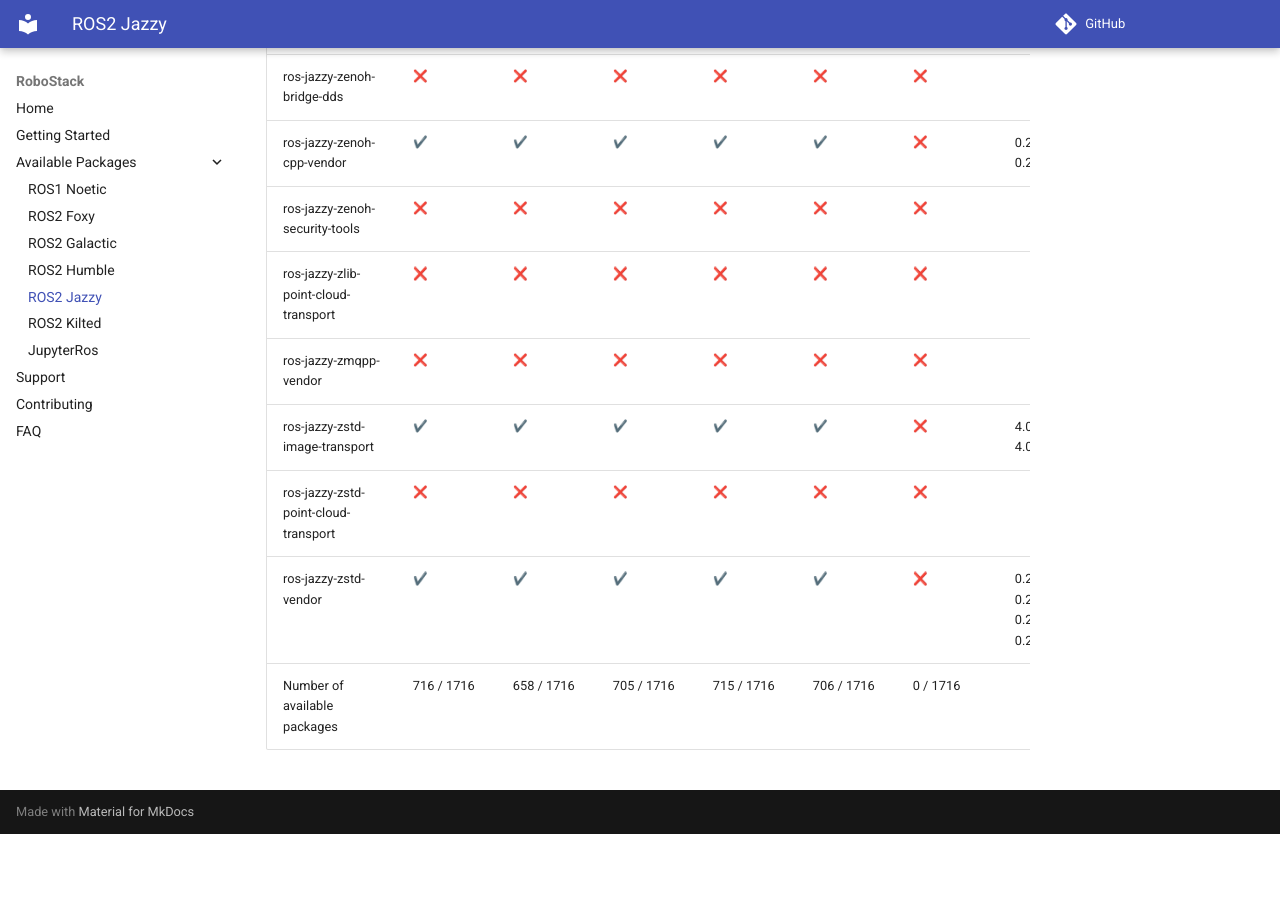
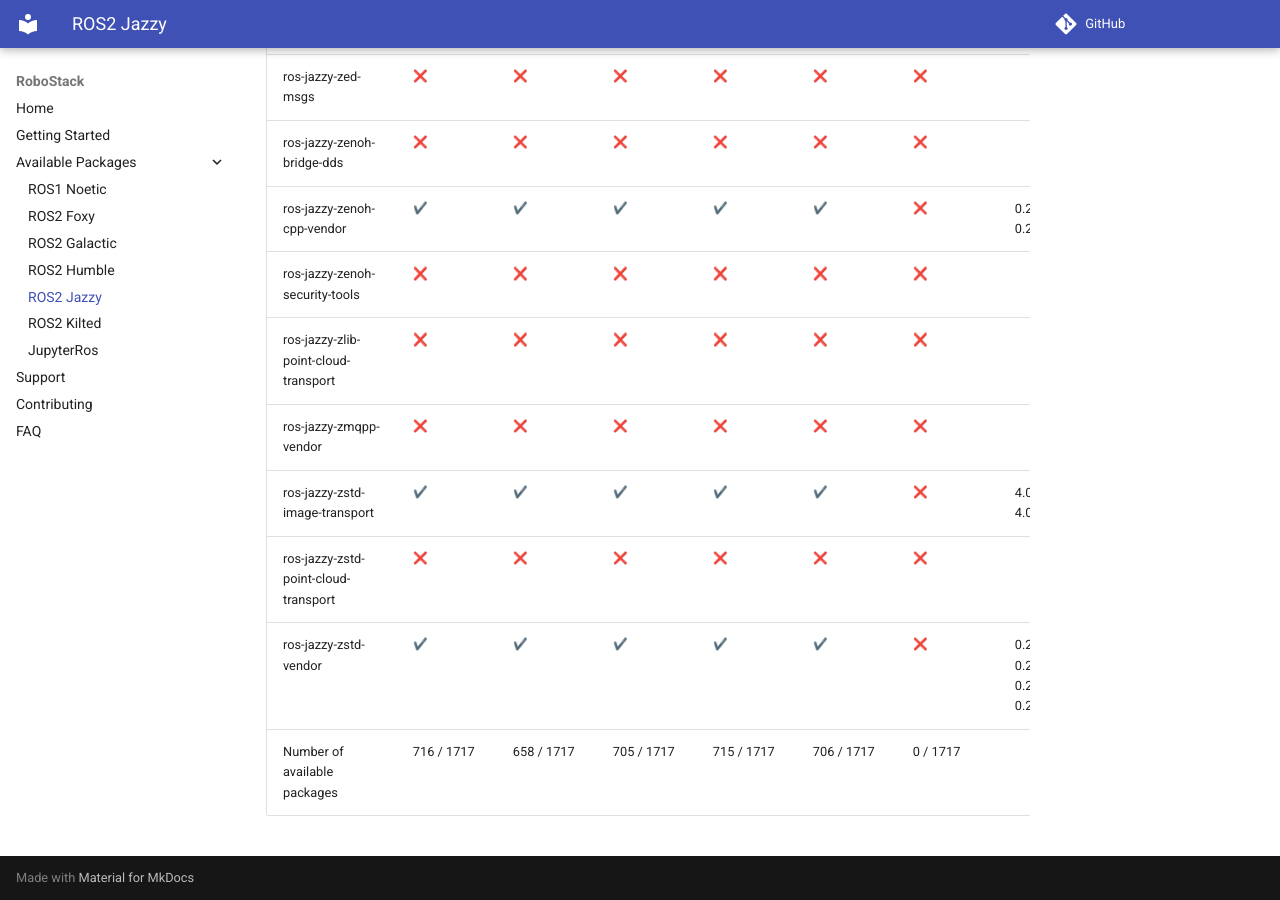
Before and after one commit to RoboStack/robostack.github.io, an MkDocs documentation site: the page built from docs/jazzy.md, in a window 1280 px wide and 900 px high, scrolled down 131623 px. Built offline with MkDocs 1.6.1 and Material for MkDocs 9.7.7, drawn with Linux system fonts in a browser that asks for light colours; emoji names are drawn with the system emoji font; comment, search, counter and statistics services are not loaded; before the commit the page ends 132457 px from its top, so only the background shows below that; some of the changed text lies outside the part shown.

Commit message:
Update tables

```diff
--- a/docs/jazzy.md
+++ b/docs/jazzy.md
@@ -1716,4 +1717,4 @@
 | ros-jazzy-zstd-image-transport | :heavy_check_mark: { data-sort='1' } | :heavy_check_mark: { data-sort='1' } | :heavy_check_mark: { data-sort='1' } | :heavy_check_mark: { data-sort='1' } | :heavy_check_mark: { data-sort='1' } | :x: { data-sort='0' } | 4.0.3, 4.0.4, 4.0.5  |
 | ros-jazzy-zstd-point-cloud-transport | :x: { data-sort='0' } | :x: { data-sort='0' } | :x: { data-sort='0' } | :x: { data-sort='0' } | :x: { data-sort='0' } | :x: { data-sort='0' } |   |
 | ros-jazzy-zstd-vendor | :heavy_check_mark: { data-sort='1' } | :heavy_check_mark: { data-sort='1' } | :heavy_check_mark: { data-sort='1' } | :heavy_check_mark: { data-sort='1' } | :heavy_check_mark: { data-sort='1' } | :x: { data-sort='0' } | 0.26.3, 0.26.6, 0.26.7, 0.26.8  |
-| Number of available packages |  716 / 1716 | 658 / 1716 | 705 / 1716 | 715 / 1716 | 706 / 1716 | 0 / 1716 |
+| Number of available packages |  716 / 1717 | 658 / 1717 | 705 / 1717 | 715 / 1717 | 706 / 1717 | 0 / 1717 |
```
Also changed, not shown: other parts of docs/jazzy.md (+1 -0 lines).
